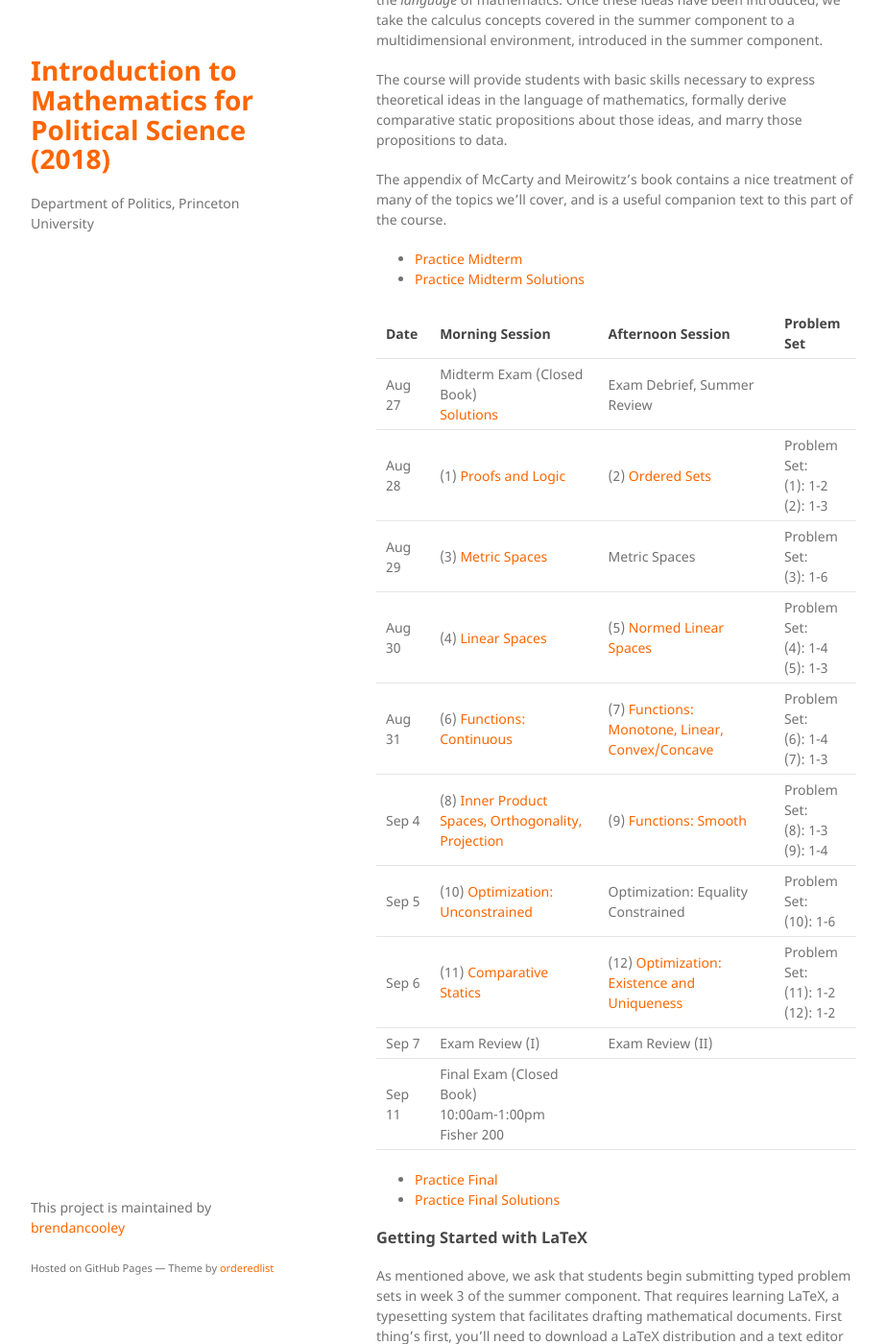
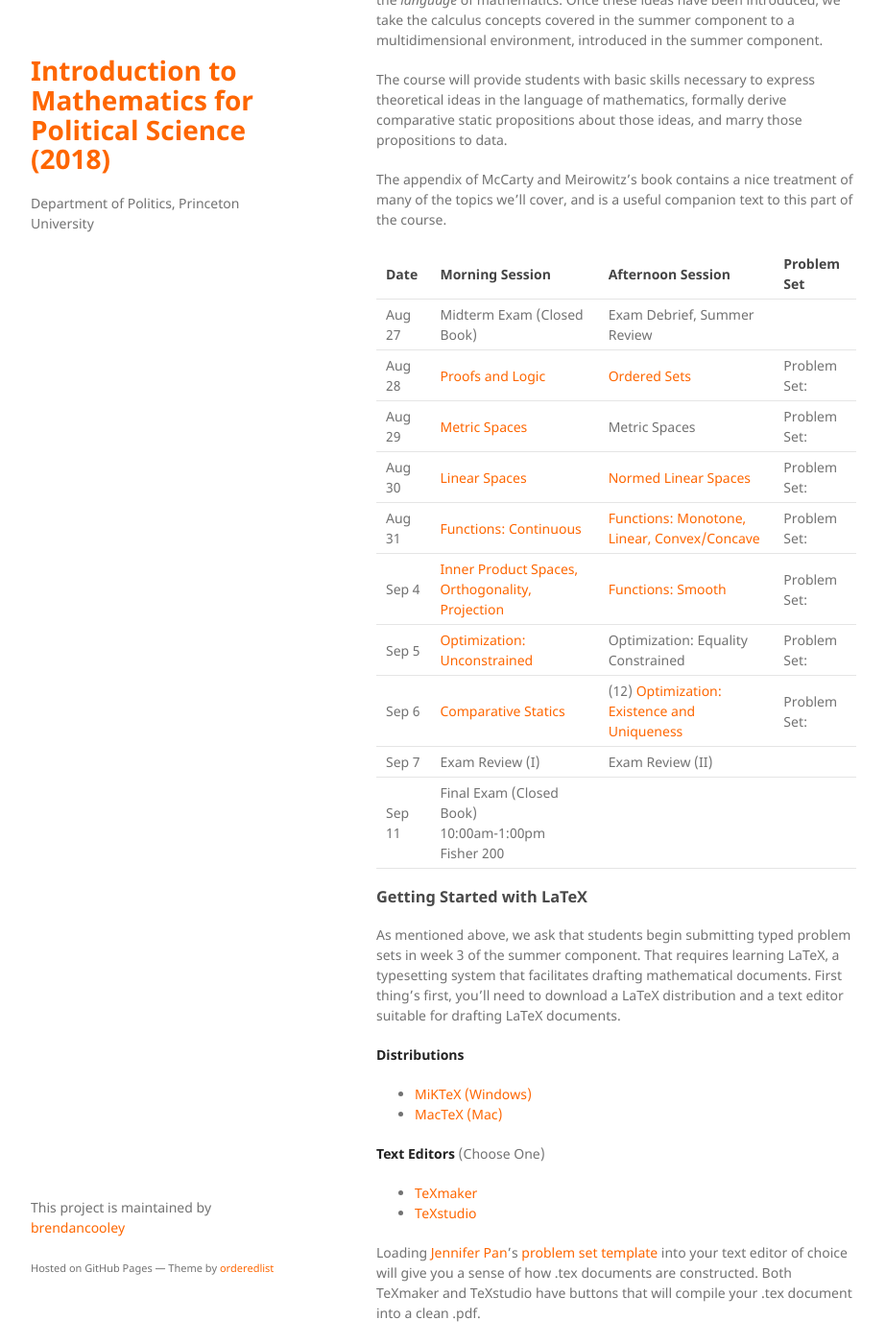
Before and after one commit to brendancooley/imps2019, a Jekyll site: the page built from index.md, in a window 1280 px wide and 1400 px high, scrolled down 3829 px. Shown: the whole window at 96% size, without its empty margins (178-1101 px from the left). Built offline with Jekyll 4.4.1, drawn with Linux system fonts in a browser that asks for light colours; nearby versions of some CDN libraries; a script that is not in the unit is left out; our own code applies the rules of GitHub Pages for plain Markdown files.

Commit message:
update core schedule

```diff
--- a/index.md
+++ b/index.md
@@ -99,25 +99,18 @@
 
 The appendix of McCarty and Meirowitz's book contains a nice treatment of many of the topics we'll cover, and is a useful companion text to this part of the course.
 
-- [Practice Midterm](https://rawgit.com/brendancooley/imps2018/master/exams/midtermPractice.pdf)
-- [Practice Midterm Solutions](https://rawgit.com/brendancooley/imps2018/master/exams/midtermPracticeSolutions.pdf)
-
-
 | Date   | Morning Session             | Afternoon Session                               | Problem Set |
 |--------|-----------------------------|-------------------------------------------------|-------------|
-| Aug 27 | Midterm Exam (Closed Book) <br> [Solutions](https://rawgit.com/brendancooley/imps2018/master/exams/midtermSolutions.pdf)      | Exam Debrief, Summer Review                     |  |
-| Aug 28 | (1) [Proofs and Logic](https://rawgit.com/brendancooley/imps2018/master/notes/1_logic&proofs_solutions.pdf)            | (2) [Ordered Sets](https://rawgit.com/brendancooley/imps2018/master/notes/2_orderedSets_solutions.pdf)                              | Problem Set: <br> (1): 1-2 <br> (2): 1-3 |
-| Aug 29 | (3) [Metric Spaces](https://rawgit.com/brendancooley/imps2018/master/notes/3_metricSpaces_solutions.pdf)    | Metric Spaces                                  | Problem Set: <br> (3): 1-6 |
-| Aug 30 | (4) [Linear Spaces](https://rawgit.com/brendancooley/imps2018/master/notes/4_linearSpaces_solutions.pdf)                 | (5) [Normed Linear Spaces](https://rawgit.com/brendancooley/imps2018/master/notes/5_normedLinearSpaces.pdf) | Problem Set: <br> (4): 1-4 <br> (5): 1-3 |
-| Aug 31 | (6) [Functions: Continuous](https://rawgit.com/brendancooley/imps2018/master/notes/6_functionsContinuous.pdf)        | (7) [Functions: Monotone, Linear, Convex/Concave](https://rawgit.com/brendancooley/imps2018/master/notes/7_functionsOther.pdf)  | Problem Set: <br> (6): 1-4 <br> (7): 1-3 |
-| Sep 4  | (8) [Inner Product Spaces, Orthogonality, Projection](https://rawgit.com/brendancooley/imps2018/master/notes/8_innerProductSpaces.pdf)    | (9) [Functions: Smooth](https://rawgit.com/brendancooley/imps2018/master/notes/9_functionsSmooth.pdf)                   | Problem Set: <br> (8): 1-3 <br> (9): 1-4 |
-| Sep 5  | (10) [Optimization: Unconstrained](https://rawgit.com/brendancooley/imps2018/master/notes/10_optimization.pdf) | Optimization: Equality Constrained                    | Problem Set: <br> (10): 1-6 |
-| Sep 6  | (11) [Comparative Statics](https://rawgit.com/brendancooley/imps2018/master/notes/11_comparativeStatics.pdf)   |  (12) [Optimization: Existence and Uniqueness](https://rawgit.com/brendancooley/imps2018/master/notes/12_existence.pdf) | Problem Set: <br> (11): 1-2 <br> (12): 1-2  |
+| Aug 27 | Midterm Exam (Closed Book)      | Exam Debrief, Summer Review                     |  |
+| Aug 28 | [Proofs and Logic](https://rawgit.com/brendancooley/imps2018/master/materials/notes/logicProofs.pdf)            | [Ordered Sets](https://rawgit.com/brendancooley/imps2018/master/materials/notes/orderedSets.pdf)                              | Problem Set: |
+| Aug 29 | [Metric Spaces](https://rawgit.com/brendancooley/imps2018/master/materials/notes/metricSpaces.pdf)      | Metric Spaces                                  | Problem Set: |
+| Aug 30 | [Linear Spaces](https://rawgit.com/brendancooley/imps2018/master/materials/notes/linearSpaces.pdf)                   | [Normed Linear Spaces](https://rawgit.com/brendancooley/imps2018/master/materials/notes/normedLinearSpaces.pdf)   | Problem Set: |
+| Aug 31 | [Functions: Continuous](https://rawgit.com/brendancooley/imps2018/master/materials/notes/functionsContinuous.pdf)          | [Functions: Monotone, Linear, Convex/Concave](https://rawgit.com/brendancooley/imps2018/master/materials/notes/functionsOther.pdf)    | Problem Set: |
+| Sep 4  | [Inner Product Spaces, Orthogonality, Projection](https://rawgit.com/brendancooley/imps2018/master/materials/notes/innerProductSpaces.pdf)      | [Functions: Smooth](https://rawgit.com/brendancooley/imps2018/master/materials/notes/functionsSmooth.pdf)                     | Problem Set: |
+| Sep 5  | [Optimization: Unconstrained](https://rawgit.com/brendancooley/imps2018/master/materials/notes/optimization.pdf)   | Optimization: Equality Constrained                    | Problem Set: |
+| Sep 6  | [Comparative Statics](https://rawgit.com/brendancooley/imps2018/master/materials/notes/comparativeStatics.pdf)     |  (12) [Optimization: Existence and Uniqueness](https://rawgit.com/brendancooley/imps2018/master/materials/notes/fixedPoints.pdf) | Problem Set:  |
 | Sep 7  | Exam Review (I)   | Exam Review (II)                                     |  |
 | Sep 11 | Final Exam (Closed Book) <br> 10:00am-1:00pm <br> Fisher 200   |                                                 |             |
-
-- [Practice Final](https://rawgit.com/brendancooley/imps2018/master/exams/finalPractice.pdf)
-- [Practice Final Solutions](https://rawgit.com/brendancooley/imps2018/master/exams/finalPracticeSolutions.pdf)
 
 ### Getting Started with LaTeX
 
```
